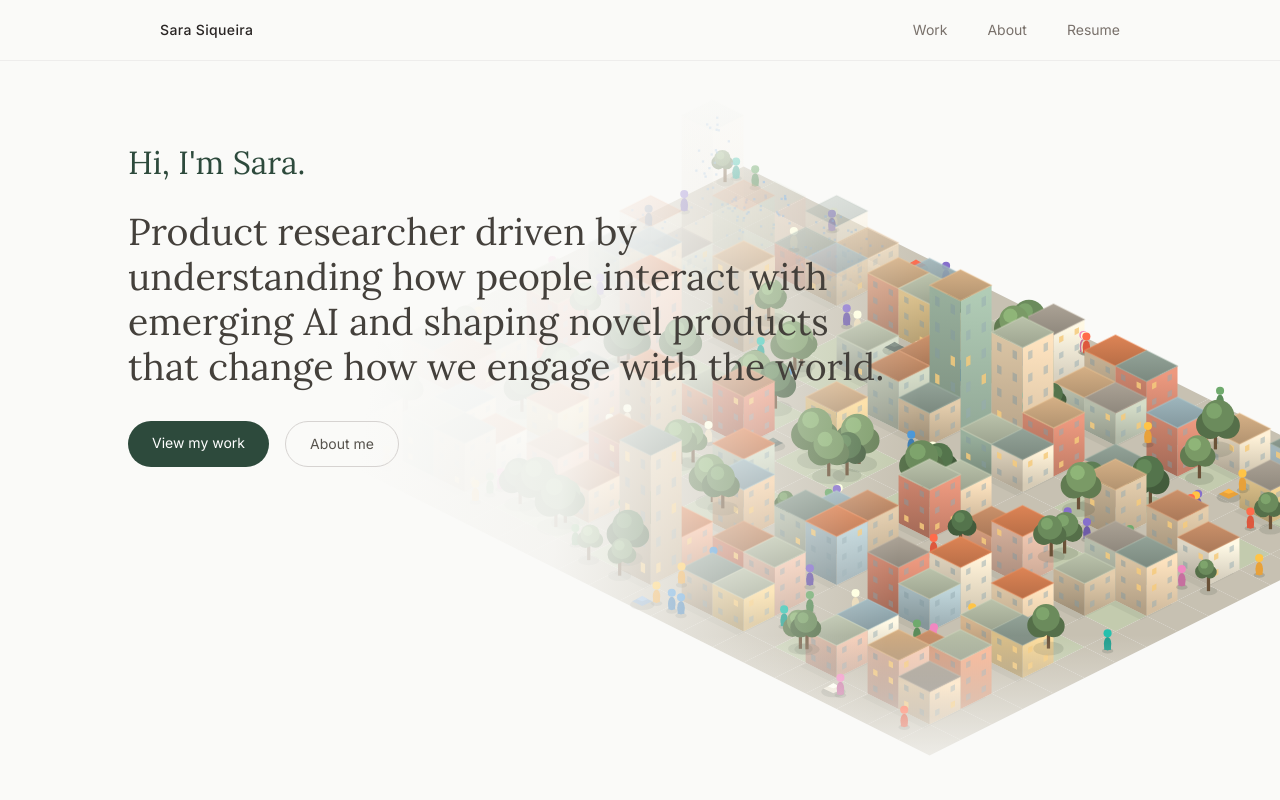
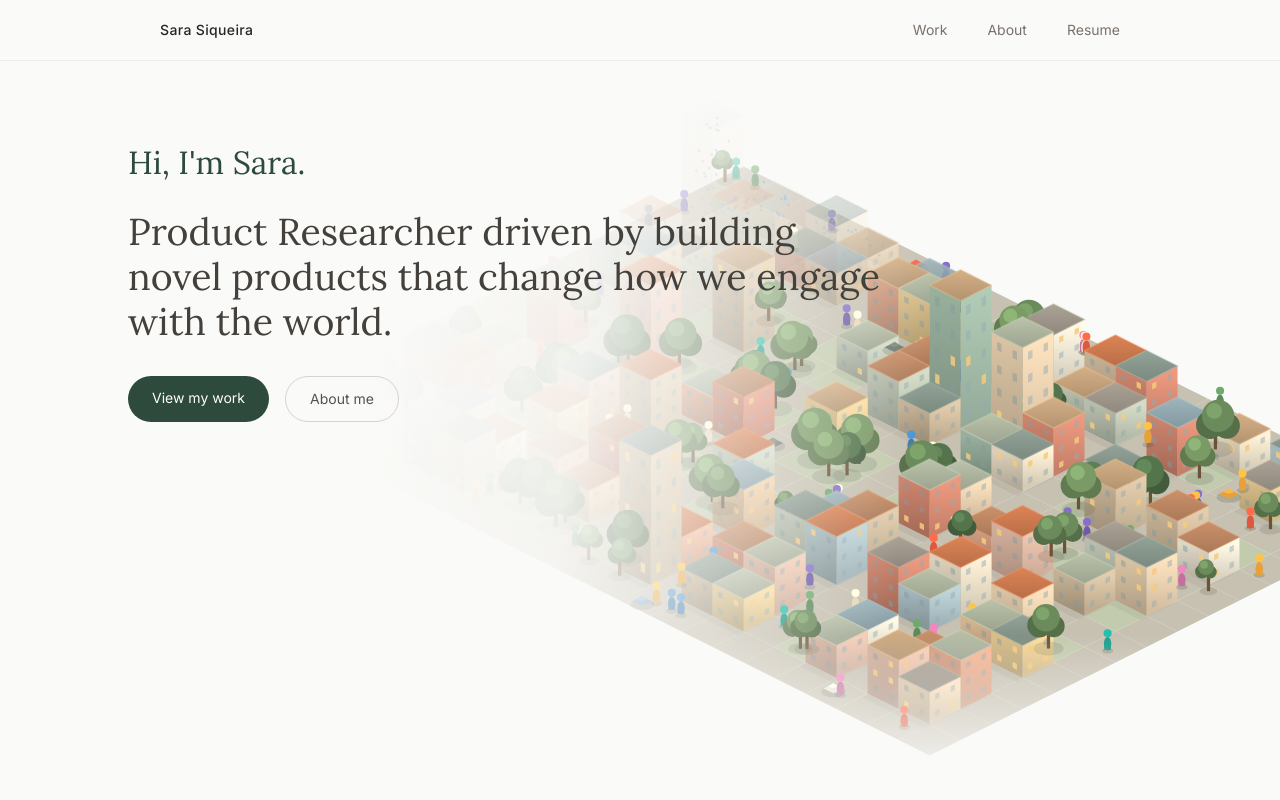
Before and after one commit to sarasiqueira99/portfolio, a Next.js app: page / in a window 1280 px wide. Shown: the top 800 px of the page. Built offline with nearby package versions, Linux system fonts and the light colour scheme.

Commit message:
update homepage headline

```diff
--- a/app/page.tsx
+++ b/app/page.tsx
@@ -51,7 +51,7 @@ export default function Home() {
             className="leading-[1.2] mb-8 max-w-3xl text-stone-700"
             style={{ fontFamily: 'var(--font-lora), Georgia, serif', fontWeight: 400, fontSize: '2.34rem' }}
           >
-            Product researcher driven by understanding how people interact with emerging AI and shaping novel products that change how we engage with the world.
+            Product Researcher driven by building novel products that change how we engage with the world.
           </p>
           <div className="flex gap-4 flex-wrap">
             <Link
```
